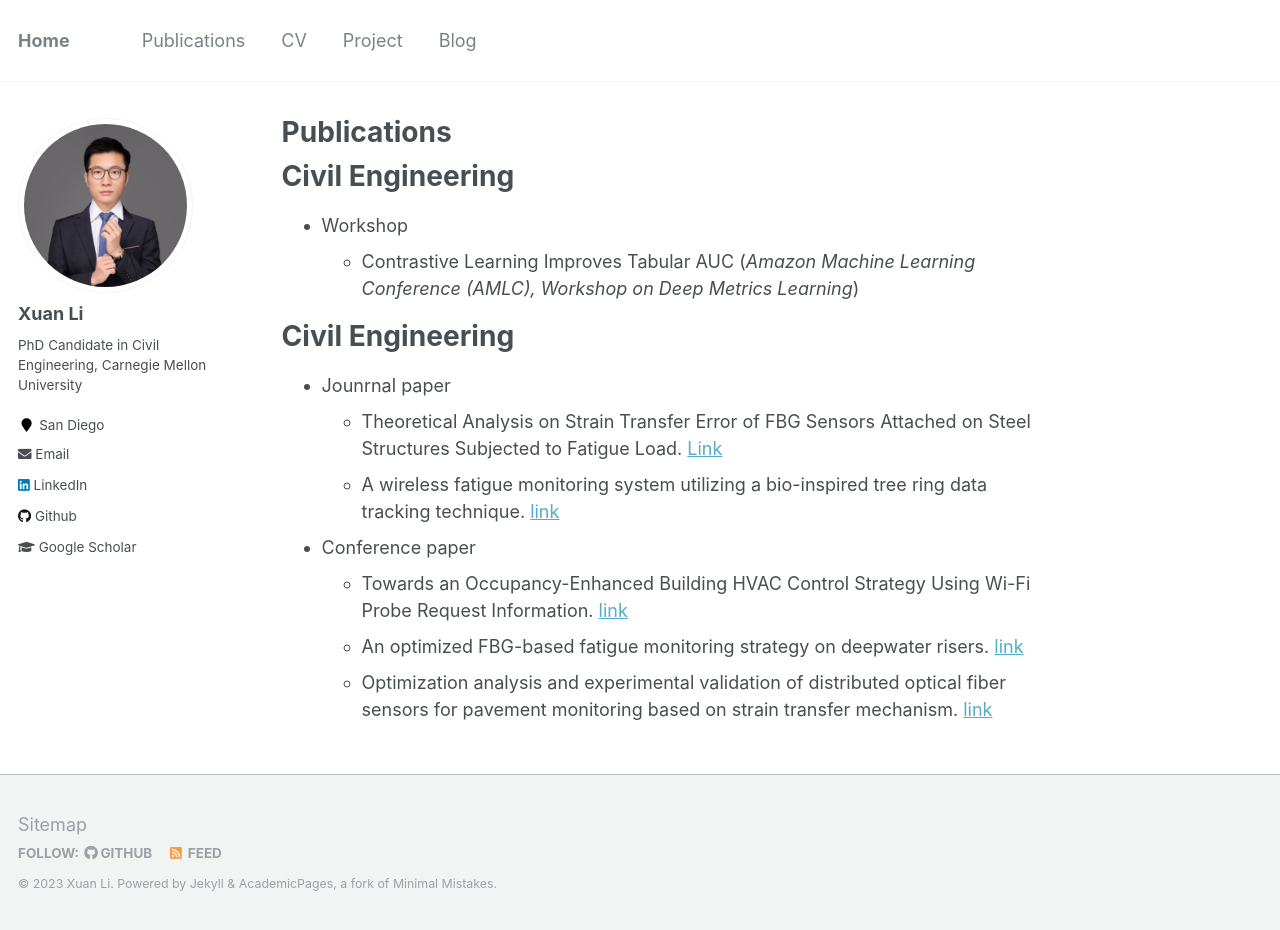
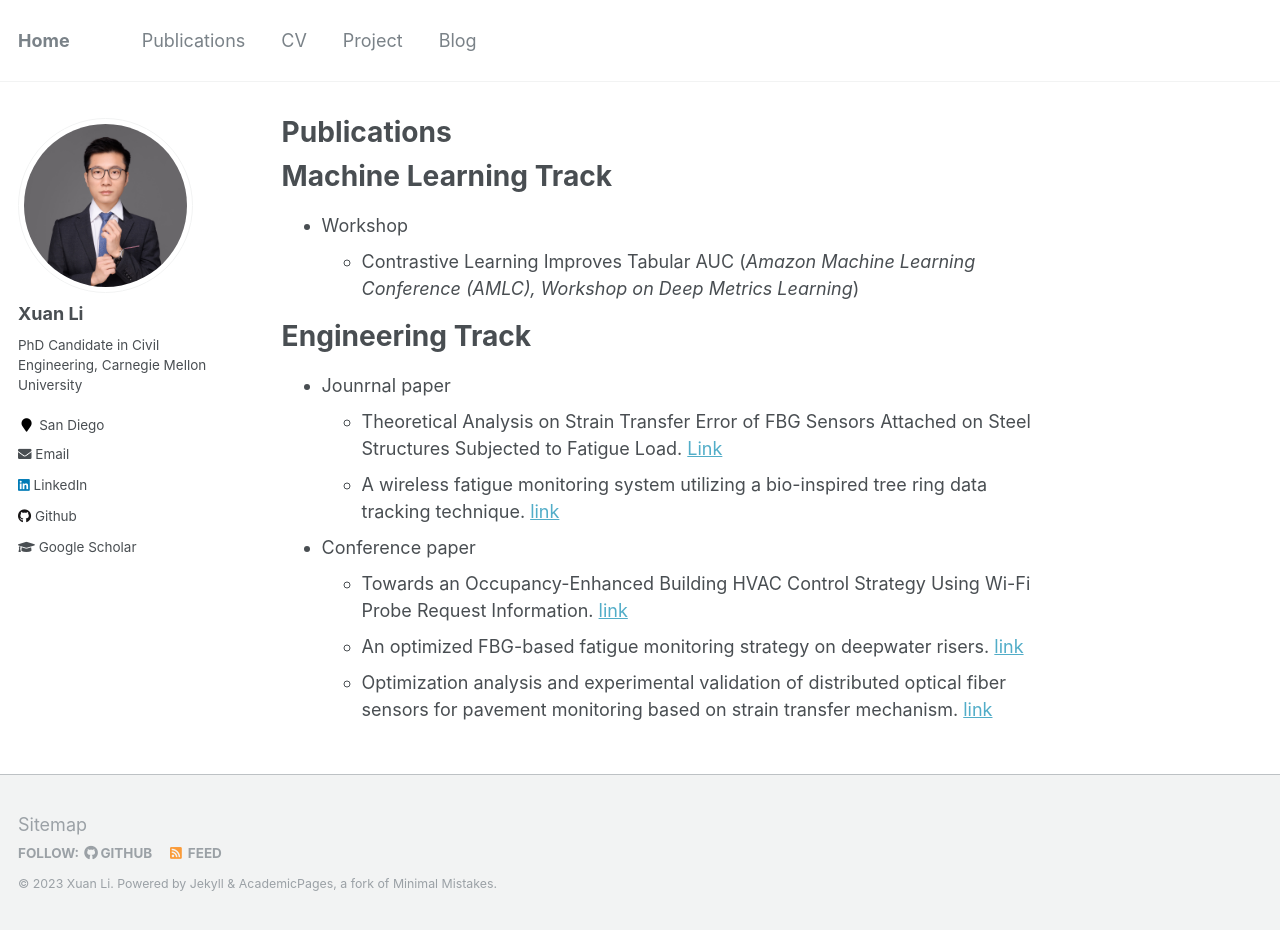
Before and after one commit to milanlx/milanlx.github.io, a Jekyll site: the page built from _pages/publication-test.md, in a window 1280 px wide and 930 px high. Built offline with Jekyll 4.4.1, drawn with Linux system fonts in a browser that asks for light colours.

Commit message:
Update publication-test.md

```diff
--- a/_pages/publication-test.md
+++ b/_pages/publication-test.md
@@ -4,12 +4,12 @@ permalink: /publication-test/
 author_profile: true
 ---
 
-Civil Engineering
+Machine Learning Track
 ======
 * Workshop
   * Contrastive Learning Improves Tabular AUC (*Amazon Machine Learning Conference (AMLC), Workshop on Deep Metrics Learning*)
 
-Civil Engineering
+Engineering Track
 ======
 
 * Jounrnal paper
```
